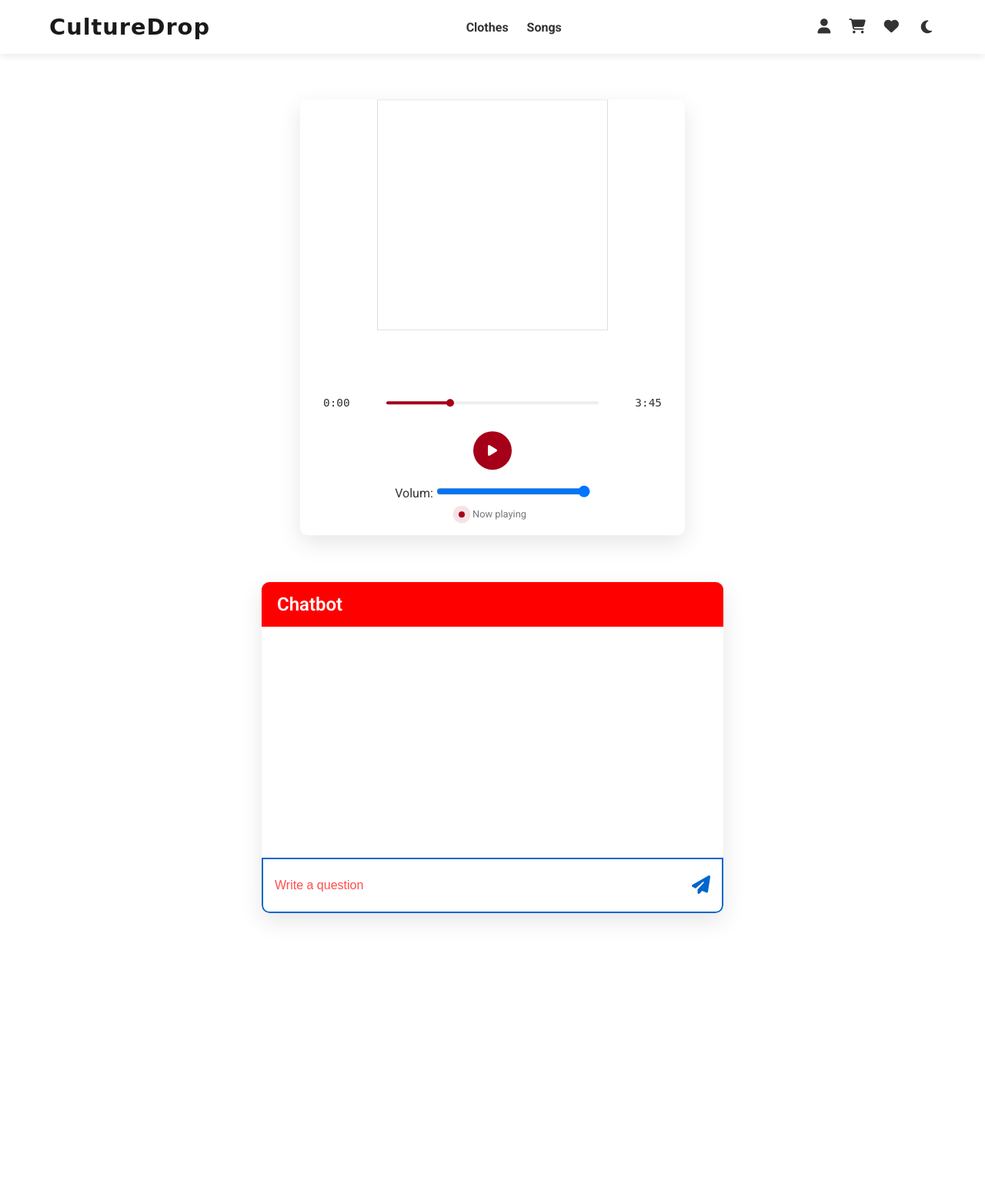
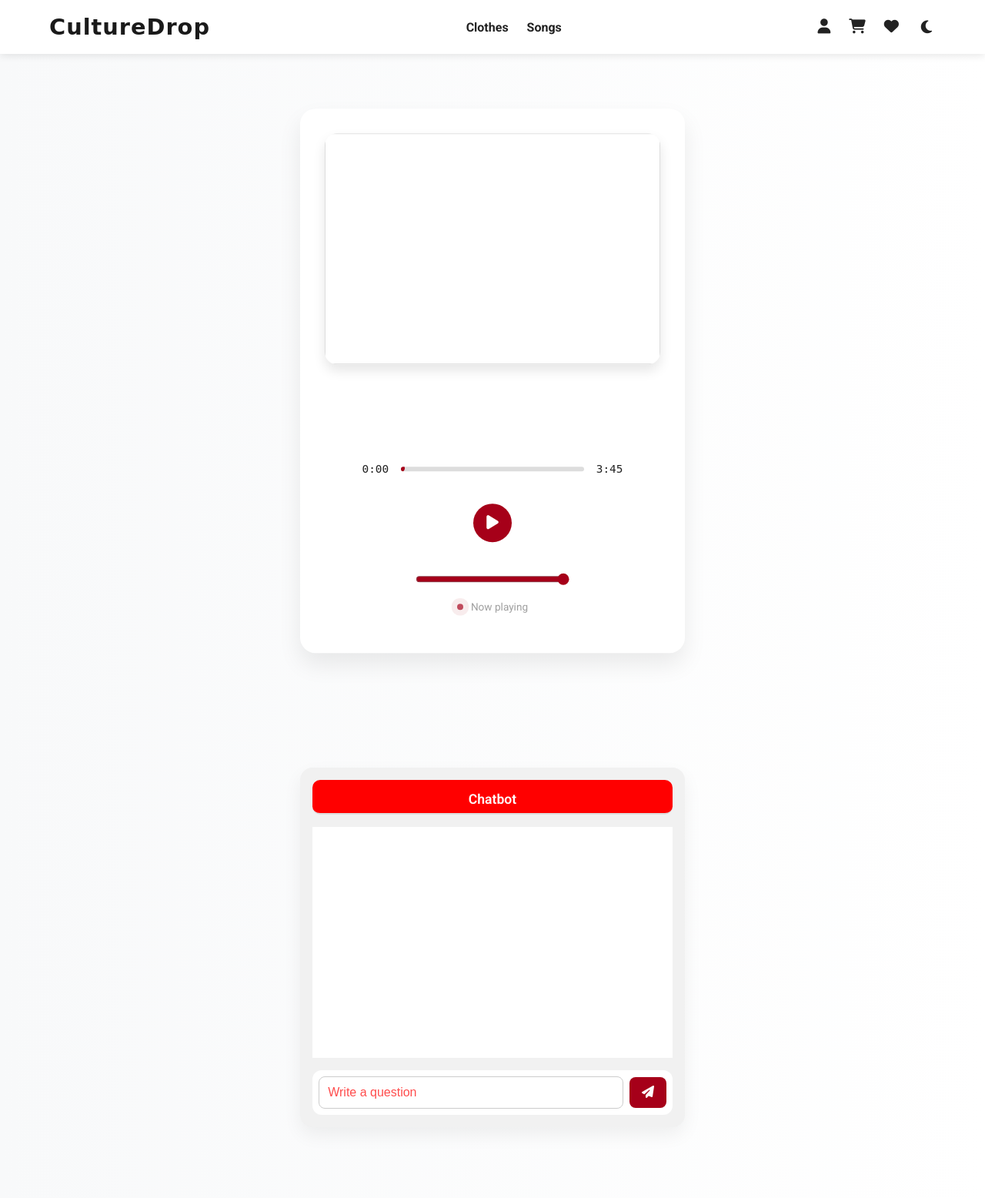
Before and after one commit to lPauI/CultureDrop, a Flask app: template templates/song.html in a window 1280 px wide. Shown: the whole page at 77% size. Before the commit the page ends 1196 px from the top, so only its background shows below. Run offline with Flask 3, Linux system fonts and the light colour scheme; the template is opened without the code that fills it, so the values that code supplies are empty; some web fonts are replaced.

Commit message:
schimbat css song
-

```diff
--- a/app.py
+++ b/app.py
@@ -182,9 +182,6 @@ def add_to_cart():
     if 'user_id' not in session:
         flash('You need to login for this action.', 'warning')
         return redirect(url_for('login'))
-    else:
-        return redirect(url_for('checkout'))
-
 
     product_id = request.form.get('product_id')
     if not product_id:
@@ -203,7 +200,7 @@ def add_to_cart():
 
     db.session.commit()
     flash('The product was added to the cart!', 'success')
-    return redirect(url_for('home'))
+    return redirect(url_for('checkout'))
 
 
 @app.route('/remove_from_cart/<int:cart_item_id>', methods=['POST'])
--- a/templates/song.html
+++ b/templates/song.html
@@ -8,32 +8,235 @@
     <link rel="stylesheet" href="https://cdnjs.cloudflare.com/ajax/libs/font-awesome/6.4.0/css/all.min.css">
     <link rel="stylesheet" href="/static/css/style.css">
     <style>
-        .time-display {
-            padding: 0 10px;
+        body {
+            font-family: 'Roboto', sans-serif;
+            background: linear-gradient(to right, #f8f9fa, #ffffff);
+            color: #222;
+            margin: 0;
+            padding: 0;
         }
 
-        .volume-control {
-            margin-top: 20px;
+        .page-container {
+            display: flex;
+            flex-direction: column;
+            align-items: center;
+            padding: 2rem 1rem;
+            gap: 3rem;
+        }
+
+        .music-player {
+            width: 100%;
+            max-width: 500px;
+            background: #fff;
+            padding: 2rem;
+            border-radius: 20px;
+            box-shadow: 0 15px 30px rgba(0,0,0,0.08);
             text-align: center;
-        }
-        .volume-control input[type="range"] {
-            width: 200px;
         }
 
         .cover-container {
-            width: 300px;
-            height: 300px;
+            width: 100%;
+            aspect-ratio: 1/1;
+            border-radius: 16px;
             overflow: hidden;
-            margin: auto;
+            margin-bottom: 1.5rem;
+            box-shadow: 0 8px 16px rgba(0,0,0,0.1);
         }
 
         .cover-image {
             width: 100%;
             height: 100%;
-            background-size: contain;
-            background-repeat: no-repeat;
+            background-size: cover;
             background-position: center;
+            transition: transform 0.4s ease;
         }
+
+        .cover-container:hover .cover-image {
+            transform: scale(1.05);
+        }
+
+        .song-info .song-title {
+            font-size: 1.4rem;
+            font-weight: 700;
+            margin-bottom: 1rem;
+        }
+
+        .time-controls {
+            display: flex;
+            align-items: center;
+            justify-content: center;
+            gap: 1rem;
+            margin: 1rem 0;
+        }
+
+        .progress-bar {
+            height: 6px;
+            background: #ddd;
+            border-radius: 10px;
+            overflow: hidden;
+            width: 60%;
+        }
+
+        .progress {
+            height: 100%;
+            width: 0%;
+            background: linear-gradient(to right, var(--accent-color, #a60019), #ff5a5f);
+            transition: width 0.3s ease;
+        }
+
+        .control-buttons {
+            margin: 1rem 0;
+        }
+
+        .control-button {
+            background: var(--accent-color, #a60019);
+            color: white;
+            width: 56px;
+            height: 56px;
+            display: flex;
+            align-items: center;
+            justify-content: center;
+            border-radius: 50%;
+            cursor: pointer;
+            font-size: 1.3rem;
+            transition: transform 0.3s ease, box-shadow 0.3s ease;
+        }
+
+        .control-button:hover {
+            transform: scale(1.1);
+            box-shadow: 0 6px 12px rgba(0, 0, 0, 0.2);
+        }
+
+        .volume-control {
+            margin-top: 1.5rem;
+        }
+
+        .volume-control input[type="range"] {
+            width: 200px;
+            accent-color: var(--accent-color, #a60019);
+            cursor: pointer;
+        }
+
+        .status-bar {
+            margin-top: 1rem;
+            font-size: 0.85rem;
+            opacity: 0.7;
+        }
+
+        .chatbot-container {
+            width: 100%;
+            max-width: 500px;
+            background: #f1f1f1;
+            padding: 1rem;
+            border-radius: 16px;
+            box-shadow: 0 10px 25px rgba(0,0,0,0.06);
+            display: flex;
+            flex-direction: column;
+            gap: 1rem;
+        }
+
+        .chatbot-header {
+            text-align: center;
+            border-radius: 10px;
+            font-weight: 600;
+            font-size: 1.1rem;
+            padding-bottom: 0.5rem;
+            border-bottom: 2px solid #ddd;
+        }
+
+        .chat-messages {
+            max-height: 300px;
+            overflow-y: auto;
+            padding: 0.5rem;
+            display: flex;
+            flex-direction: column;
+            gap: 0.5rem;
+        }
+
+        .chat-message {
+            padding: 0.7rem 1rem;
+            border-radius: 12px;
+            max-width: 80%;
+            line-height: 1.4;
+        }
+
+        .chat-message.user {
+            align-self: flex-end;
+            background-color: #d1e7dd;
+            color: #0f5132;
+        }
+
+        .chat-message.bot {
+            align-self: flex-start;
+            background-color: #f8d7da;
+            color: #842029;
+        }
+
+        .chat-message.loading {
+            font-style: italic;
+            color: #666;
+            opacity: 0.8;
+        }
+
+        .chat-input-container {
+            display: flex;
+            align-items: center;
+            gap: 0.5rem;
+            padding: 0.5rem;
+            border-radius: 12px;
+            background: #fff;
+            box-shadow: 0 2px 8px rgba(0, 0, 0, 0.05);
+            width: 100%;
+        }
+
+
+
+
+        .chat-input {
+            flex: 1;
+            padding: 0.7rem;
+            border-radius: 8px;
+            border: 1px solid #ccc;
+            font-size: 1rem;
+            transition: border-color 0.3s ease;
+        }
+
+        .chat-input:focus {
+            outline: none;
+            border-color: var(--accent-color, #a60019);
+            box-shadow: none;
+            border: solid white;
+        }
+        .chat-input-container {
+            outline: none;
+            border: none;
+            box-shadow: none;
+        }
+
+        .chat-input-container:focus,
+        .chat-input-container:focus-within {
+            outline: none;
+            border: none;
+            box-shadow: none;
+        }
+
+
+
+        .send-button {
+            background: var(--accent-color, #a60019);
+            color: white;
+            padding: 0.7rem 1rem;
+            border: none;
+            border-radius: 8px;
+            font-size: 1rem;
+            cursor: pointer;
+            transition: background 0.3s ease;
+        }
+
+        .send-button:hover {
+            background: #920016;
+        }
+
     </style>
     <script src="https://cdn.jsdelivr.net/npm/axios/dist/axios.min.js"></script>
 </head>
@@ -62,7 +265,7 @@
                     </div>
                 </div>
                 <div class="volume-control">
-                    <label for="volume-slider">Volum:</label>
+                    <label for="volume-slider"></label>
                     <input type="range" id="volume-slider" min="0" max="1" step="0.01" value="1">
                 </div>
                 <div class="status-bar">
```
